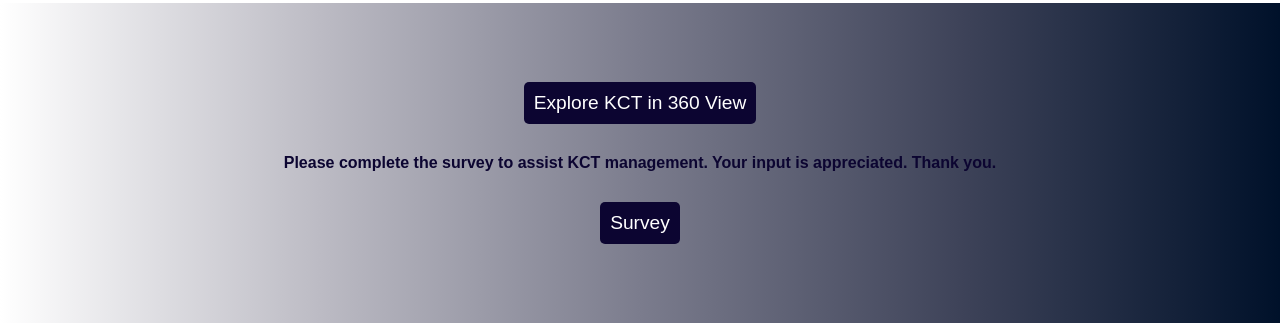
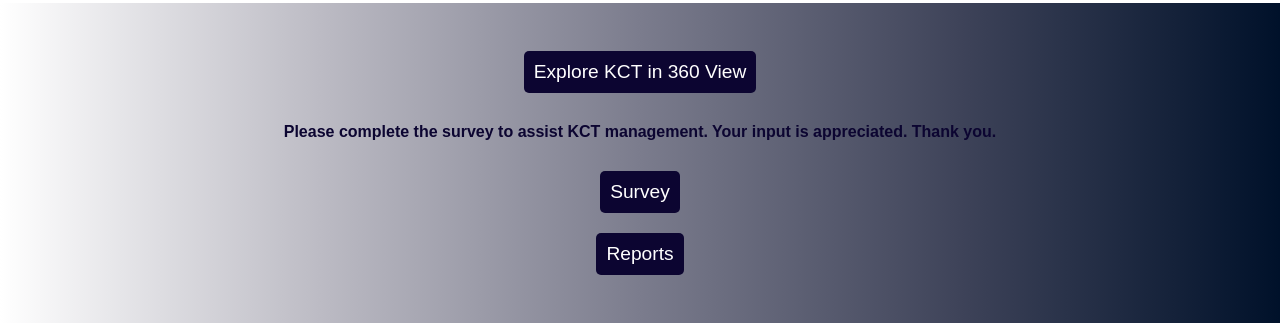
Before and after one commit to Sanjay8322/NaviGuide, a Flask app: page / in a window 1280 px wide. Shown: the part 901-1224 px from the top of the page. Run offline with Flask 2, Linux system fonts and the light colour scheme.

Commit message:
Added navigation buttons

```diff
--- a/templates/360-view/360-viewer.html
+++ b/templates/360-view/360-viewer.html
@@ -11,7 +11,11 @@
 
 </head>
 <body>
+
     <div id="panorama"></div>
+
+    <button class="button"><a href="/" target="blank"
+        style="text-decoration: none; color: blue;">Back to home</a></button>
 
 
     <!-- Latest compiled and minified JavaScript -->
--- a/templates/base.html
+++ b/templates/base.html
@@ -18,7 +18,6 @@
 
         <div>
             <iframe
-            title="Naviguide_map"
             id="map-viewer-iframe"
             style="width:100%; height:600px"
             src="https://map-viewer.situm.com?email=ssai41816@gmail.com&apikey=f757f847bb42c2c1dae2f1d0b7969c654cc1ec3fcf1023cf7df017a955114847">
@@ -62,6 +61,8 @@
                 management. Your input is appreciated. Thank you.</p>
             <button class="button"><a href="/survey" target="blank"
                     style="text-decoration: none; color: white;">Survey</a></button>
+            <button class="button"><a href="/report_page" target="blank"
+                style="text-decoration: none; color: white;">Reports</a></button>
         </div>
 
     </div>
```
